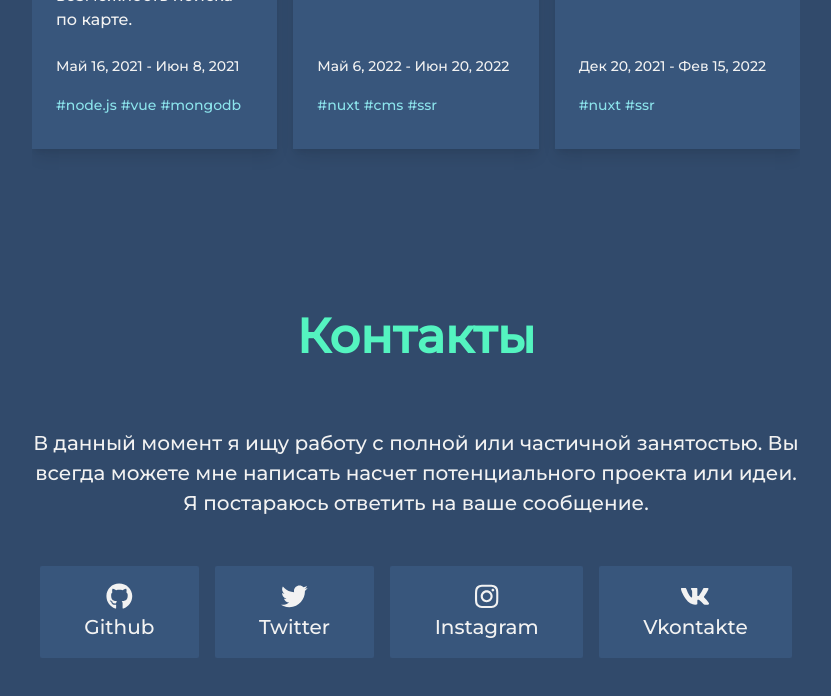
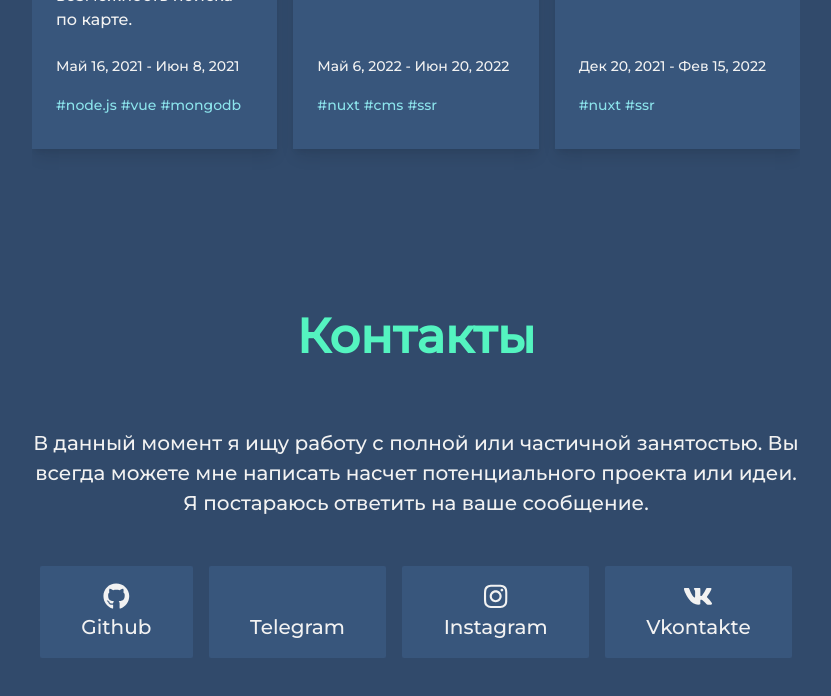
Before and after one commit to yskultan/Portfolio, a Vue app: page / in a window 1280 px wide. Shown: the part 3918-4614 px from the top of the page, without its empty margins (224-1055 px from the left). Built offline with nearby package versions, Linux system fonts and the light colour scheme.

Commit message:
twitter -> telegram

```diff
--- a/src/store.js
+++ b/src/store.js
@@ -323,9 +323,9 @@ export default new Vuex.Store({
             link: "https://github.com/yskultan",
             icon: "github"
         }, {
-            name: "Twitter",
-            link: "https://twitter.com/yskultan",
-            icon: "twitter"
+            name: "Telegram",
+            link: "https://t.me/skultan",
+            icon: "telegram"
         }, {
             name: "Instagram",
             link: "https://www.instagram.com/yskultan",
```
